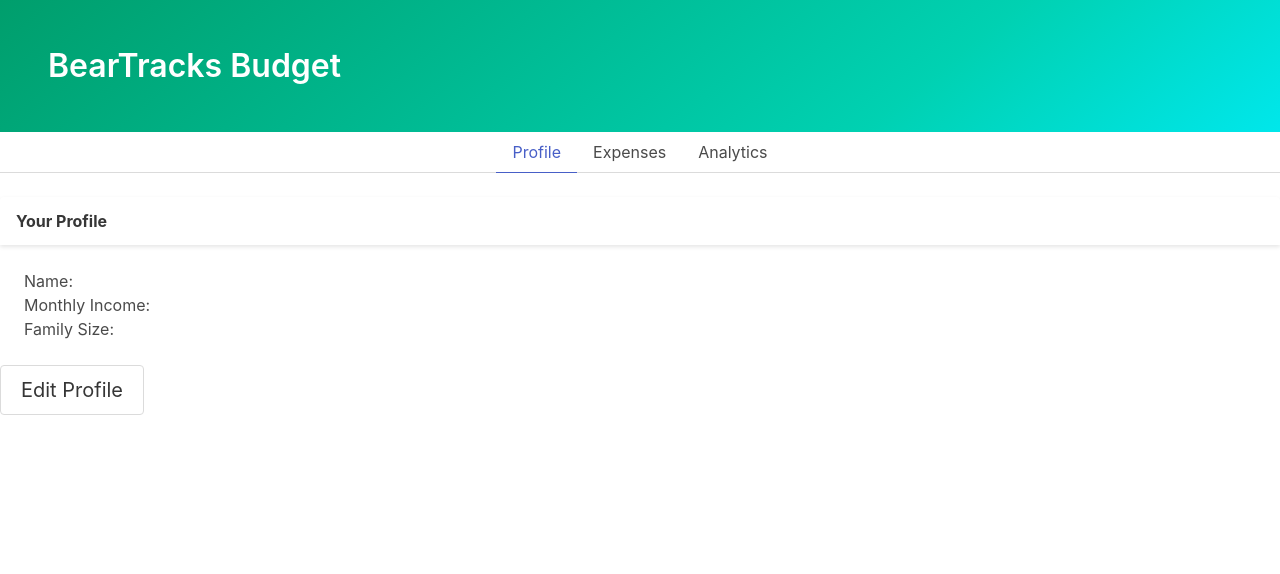
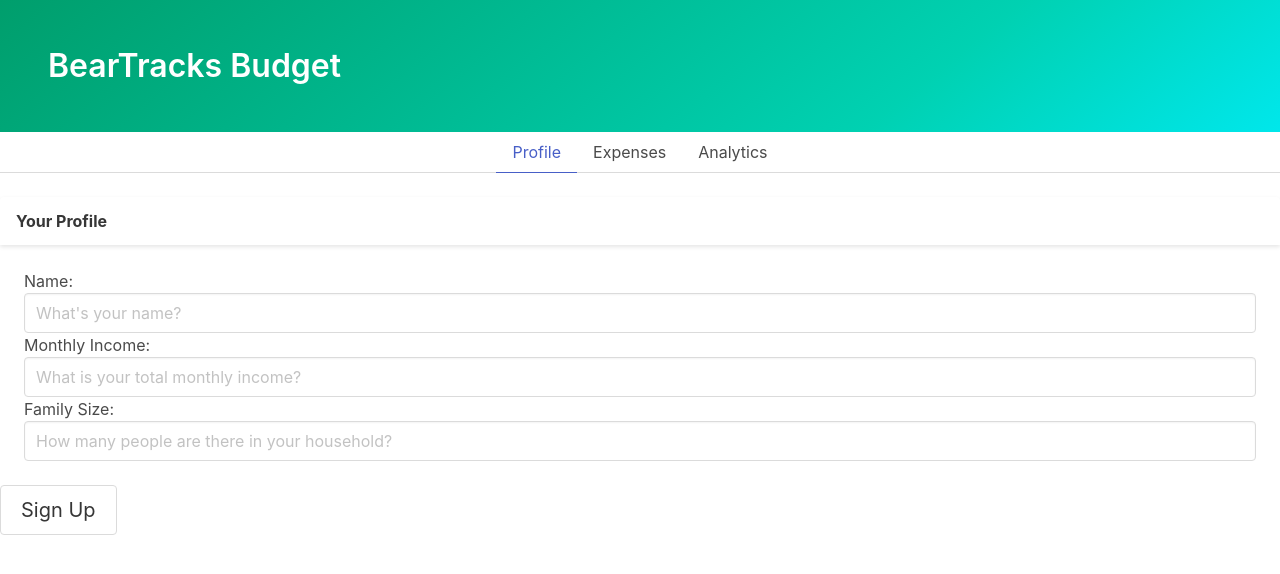
Before and after one commit to dsilberger/budget-hackathon, a React app: page / in a window 1280 px wide. Shown: the top 574 px of the page. Built offline with nearby package versions, Linux system fonts and the light colour scheme; no server answers; the HTML template or start-up script is replaced by a standard one.

Commit message:
User form fix
Should resolve sign-up/update issues.

```diff
--- a/client/src/api.js
+++ b/client/src/api.js
@@ -19,6 +19,15 @@ const api = {
         income: income
       }
     };
+    return axios(config).then(({ data }) => data);
+  },
+  handleUserUpdate: userObj => {
+    const config = {
+      method: "PUT",
+      url: "/user",
+      data: userObj
+    };
+
     return axios(config).then(({ data }) => data);
   },
   postExpense: ({ date, amount, categoryId, description, accountName }) => {
--- a/client/src/components/UserForm.jsx
+++ b/client/src/components/UserForm.jsx
@@ -11,12 +11,14 @@ class UserForm extends React.Component {
       income: "",
       familySize: "",
       id: "",
-      editMode: false
+      editMode: false,
+      loggedIn: true
     };
 
     this.handleChange = this.handleChange.bind(this);
     this.handleClick = this.handleClick.bind(this);
     this.updateProfile = this.updateProfile.bind(this);
+    this.startEdit = this.startEdit.bind(this);
   }
 
   handleChange(event) {
@@ -24,14 +26,19 @@ class UserForm extends React.Component {
   }
 
   componentDidMount() {
-    api.fetchUserProfile().then(({ id, name, income, familySize }) => {
+    api
+      .fetchUserProfile()
+      .then(({ id, name, income, familySize }) => {
         this.setState({
           username: name,
           id: id,
           familySize: familySize,
-        income: income,
-        editMode: !this.state.editMode
+          income: income / 100,
+          editMode: false
         });
+      })
+      .catch(() => {
+        this.setState({ editMode: true, loggedIn: false });
       });
   }
 
@@ -43,23 +50,38 @@ class UserForm extends React.Component {
       familySize: Number(this.state.familySize)
     };
 
+    if (
+      newUserObject.name !== "" &&
+      newUserObject.income !== "" &&
+      newUserObject.familySize !== ""
+    ) {
       api.handleUserSubmit(newUserObject);
+      this.setState({ loggedIn: true, editMode: false });
+    } else {
+      alert("Please complete all required fields!");
+    }
   }
 
   updateProfile(event) {
     event.preventDefault();
+    const userObj = {
+      id: this.state.id,
+      name: this.state.username,
+      income: Number(this.state.income) * 100,
+      familySize: Number(this.state.familySize)
+    };
 
-    api.fetchUserProfile().then(({ id, name, income, familySize }) => {
-      this.setState({
-        username: name,
-        id: id,
-        familySize: familySize,
-        income: income,
-        editMode: !this.state.editMode
-      });
+    api.handleUserUpdate(userObj).then(() => {
+      api.fetchUserProfile();
+      this.setState({ editMode: false });
     });
 
     console.log(this.state);
+  }
+
+  startEdit(event) {
+    event.preventDefault();
+    this.setState({ editMode: true });
   }
 
   render() {
@@ -79,7 +101,10 @@ class UserForm extends React.Component {
                     type="text"
                     name="username"
                     onChange={this.handleChange}
-                    placeholder={this.state.username}
+                    placeholder={
+                      (this.state.loggedIn && this.state.username) ||
+                      "What's your name?"
+                    }
                   />
                 )) ||
                   this.state.username}
@@ -92,7 +117,10 @@ class UserForm extends React.Component {
                     type="text"
                     name="income"
                     onChange={this.handleChange}
-                    placeholder={this.state.income}
+                    placeholder={
+                      (this.state.loggedIn && this.state.income) ||
+                      "What is your total monthly income?"
+                    }
                   />
                 )) ||
                   this.state.income}
@@ -105,7 +133,10 @@ class UserForm extends React.Component {
                     type="text"
                     name="familySize"
                     onChange={this.handleChange}
-                    placeholder={this.state.familySize}
+                    placeholder={
+                      (this.state.loggedIn && this.state.familySize) ||
+                      "How many people are there in your household?"
+                    }
                   />
                 )) ||
                   this.state.familySize}
@@ -115,13 +146,21 @@ class UserForm extends React.Component {
         </div>
         <div classname="card-footer">
           <div classname="card-footer-item">
-            {(!this.state.editMode && (
-              <button className="button is-medium" onClick={this.updateProfile}>
-                Edit Profile
+            {(!this.state.loggedIn && (
+              <button className="button is-medium" onClick={this.handleClick}>
+                Sign Up
+              </button>
+            )) ||
+              (this.state.loggedIn && this.state.editMode && (
+                <button
+                  className="button is-medium"
+                  onClick={this.updateProfile}
+                >
+                  Confirm
                 </button>
               )) || (
-              <button className="button is-medium" onClick={this.updateProfile}>
-                Confirm
+                <button className="button is-medium" onClick={this.startEdit}>
+                  Edit Profile
                 </button>
               )}
           </div>
```
Also changed, not shown: client/src/components/NavBar.jsx (+19 -10 lines), 2 other files (tests, documents, lock files or other folders). Lines whose indentation alone changed are shown as unchanged.
